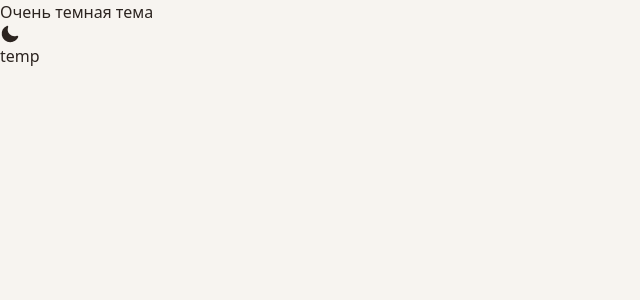
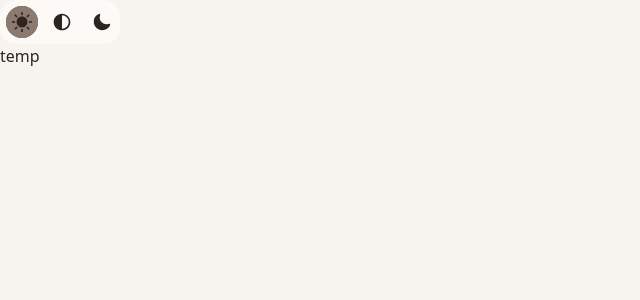
Before and after one commit to trubitsymmxqo0Ot/tasks-border, a Next.js app: page / in a window 1280 px wide. Shown: the top 300 px of the page, without its empty margins (0-640 px from the left). Built offline with nearby package versions, Linux system fonts and the light colour scheme.

Commit message:
feat(theme): change theme logic and added styles

```diff
--- a/src/app/layout.tsx
+++ b/src/app/layout.tsx
@@ -16,7 +16,7 @@ export default function RootLayout({
 }>) {
   return (
     <html>
-      <body className="bg-primary text-color-primary">
+      <body className="bg-primary text-color-primary transition-colors duration-600">
         <Providers>
           <Navbar />
           {children}
--- a/src/feature/theme/lib/selectedTheme.tsx
+++ /dev/null
@@ -1,36 +0,0 @@
-import { ThemeList } from "@/shared/contexts/theme/types";
-import Image from "next/image";
-import Light from "../assets/light.svg";
-import Dark from "../assets/dark.svg";
-import VeryDark from "../assets/very-dark.svg";
-
-export const selectedTheme = ({
-  theme,
-  className,
-}: {
-  theme: ThemeList;
-  className?: string;
-}) => {
-  if (theme === "light") {
-    return (
-      <span className={className}>
-        <span>Светлая тема</span>
-        <Light className="h-5 w-5" />
-      </span>
-    );
-  } else if (theme === "dark") {
-    return (
-      <span className={className}>
-        <span>Темная тема</span>
-        <Dark className="h-5 w-5" />
-      </span>
-    );
-  } else {
-    return (
-      <span>
-        <span>Очень темная тема</span>
-        <VeryDark className="h-5 w-5" />
-      </span>
-    );
-  }
-};
--- /dev/null
+++ b/src/feature/theme/model/constants.ts
@@ -0,0 +1,4 @@
+export const GAP = 20;
+export const SIZE = 20;
+export const PADDING = 12;
+export const OFFSET = 6;
--- a/src/feature/theme/model/schema.tsx
+++ b/src/feature/theme/model/schema.tsx
@@ -6,13 +6,12 @@ import { FC, SVGProps } from "react";
 
 interface IThemeSchema {
   id: number;
-  title: string;
   url: FC<SVGProps<SVGSVGElement>>;
   type: ThemeList;
 }
 
 export const themeSchema: IThemeSchema[] = [
-  { id: 1, title: "Светлая тема", url: Light, type: "light" },
-  { id: 2, title: "Темная тема", url: Dark, type: "dark" },
-  { id: 3, title: "Очень темная тема", url: VeryDark, type: "very-dark" },
+  { id: 1, url: Light, type: "light" },
+  { id: 2, url: Dark, type: "dark" },
+  { id: 3, url: VeryDark, type: "very-dark" },
 ];
--- a/src/feature/theme/ui/Theme.tsx
+++ b/src/feature/theme/ui/Theme.tsx
@@ -1,41 +1,47 @@
 "use client";
 import { useHydration } from "@/shared/hooks/useHydration";
 import { Skeleton } from "@/shared/ui/Skeleton";
-import { selectedTheme } from "../lib/selectedTheme";
 import { useTheme } from "@/shared/contexts/theme/useTheme";
 import { themeSchema } from "../model/schema";
-import { useState } from "react";
 import clsx from "clsx";
+import { GAP, OFFSET, PADDING, SIZE } from "../model/constants";
 
 export const Theme = () => {
   const { theme, onChangeTheme } = useTheme();
   const hydartion = useHydration();
-  const [open, setOpen] = useState(false);
   if (!hydartion) return <Skeleton />;
 
+  const position = () => {
+    const index = themeSchema.findIndex((item) => item.type === theme);
+    if (index !== -1) {
+      return PADDING + index * (SIZE + GAP) + OFFSET - PADDING;
+    }
+    return 6;
+  };
+
   return (
-    <section>
-      <button onClick={() => setOpen(!open)}>{selectedTheme({ theme })}</button>
     <div
-        className={clsx(
-          open ? "max-h-600px" : "max-h-0",
-          "overflow-hidden transition-all",
-        )}
+      className="flex bg-secondary rounded-2xl max-w-30 relative"
+      style={{ gap: GAP, padding: PADDING }}
     >
       {themeSchema.map((item) => (
         <div
           key={item.id}
           className="cursor-pointer"
-            onClick={() => {
-              onChangeTheme(item.type);
-              setOpen(false);
-            }}
+          onClick={() => onChangeTheme(item.type)}
         >
-            <item.url className="h-5 w-5" />
-            <p>{item.title}</p>
+          <item.url
+            className="relative z-10"
+            style={{ width: SIZE, height: SIZE }}
+          />
+          <div
+            className={clsx(
+              "absolute w-8 h-8 bg-color-tertiary top-1/2 -translate-y-1/2 rounded-full transition-all",
+            )}
+            style={{ left: `${position()}px` }}
+          />
         </div>
       ))}
     </div>
-    </section>
   );
 };
```
Lines whose indentation alone changed are shown as unchanged.
